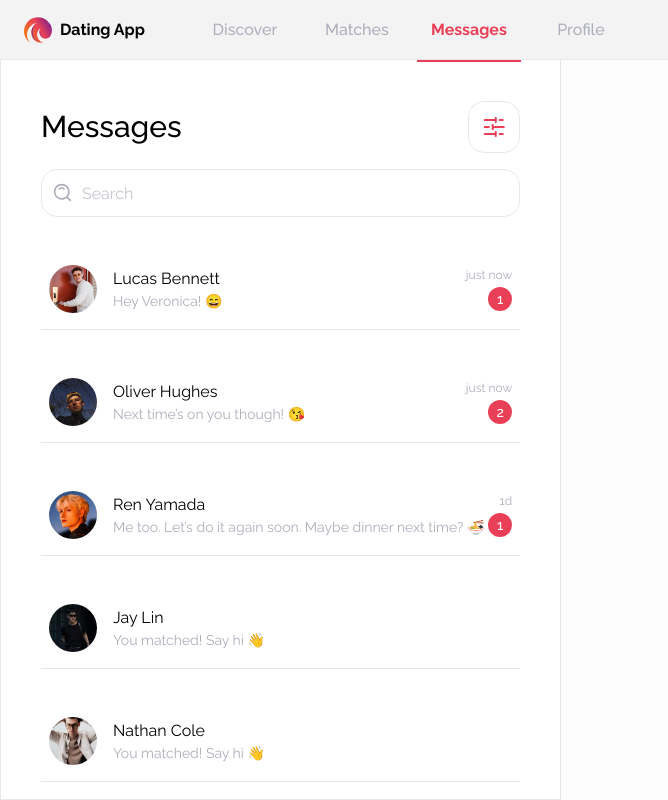
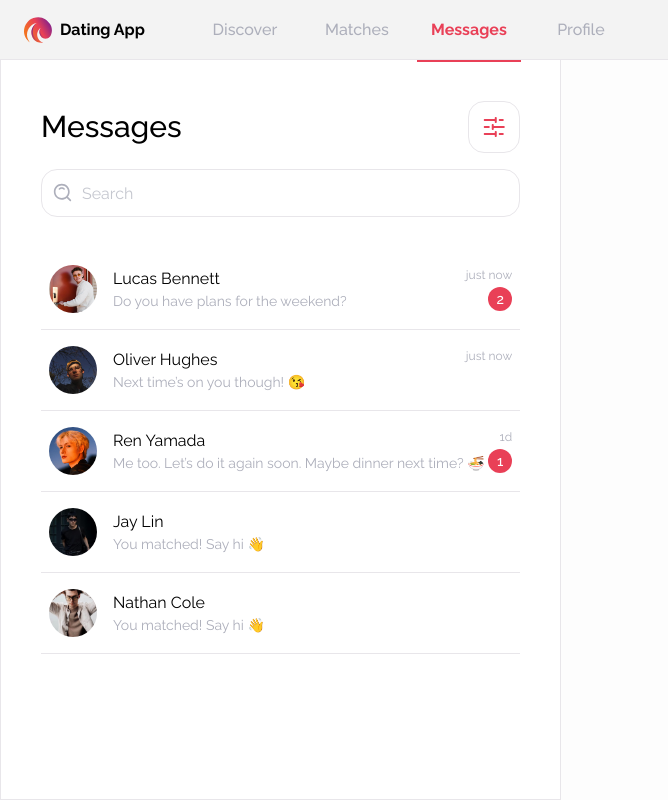
Before and after one commit to a03993/dating-app, a React (Vite) app: page /messages in a window 1280 px wide. Shown: the whole page, without its empty margins (0-668 px from the left). Built offline with nearby package versions, Linux system fonts and the light colour scheme; data requests are answered from the project's data file.

Commit message:
fix: update message read status in db.json and adjust ChatList component structure for better layout

```diff
--- a/mock/db.json
+++ b/mock/db.json
@@ -531,14 +531,14 @@
           "senderId": "user-8",
           "content": "You’re the best. Be there in 10 🏃‍♂️",
           "timestamp": "2025-05-24T09:51:00",
-          "isRead": false
+          "isRead": true
         },
         {
           "id": "message-15",
           "senderId": "user-8",
           "content": "Hope they still have that raspberry tart I liked last time 😅",
           "timestamp": "2025-05-24T09:52:00",
-          "isRead": false
+          "isRead": true
         },
         {
           "id": "message-16",
@@ -581,6 +581,13 @@
           "content": "Hey Veronica! 😄",
           "timestamp": "2025-05-26T10:02:00",
           "isRead": false
+        },
+        {
+          "id": "message-21",
+          "senderId": "user-12",
+          "content": "Do you have plans for the weekend?",
+          "timestamp": "2025-05-26T10:05:00",
+          "isRead": false
         }
       ]
     }
--- a/src/components/chat/ChatList.tsx
+++ b/src/components/chat/ChatList.tsx
@@ -12,7 +12,7 @@ interface ChatListProps {
 
 export function ChatList({ chats, onSelectChat }: ChatListProps) {
   return (
-    <>
+    <div className="flex flex-col">
       {chats.map((chat) => (
         <div
           key={chat.id}
@@ -21,6 +21,6 @@ export function ChatList({ chats, onSelectChat }: ChatListProps) {
           <ChatItem {...chat} />
         </div>
       ))}
-    </>
+    </div>
   )
 }
```
